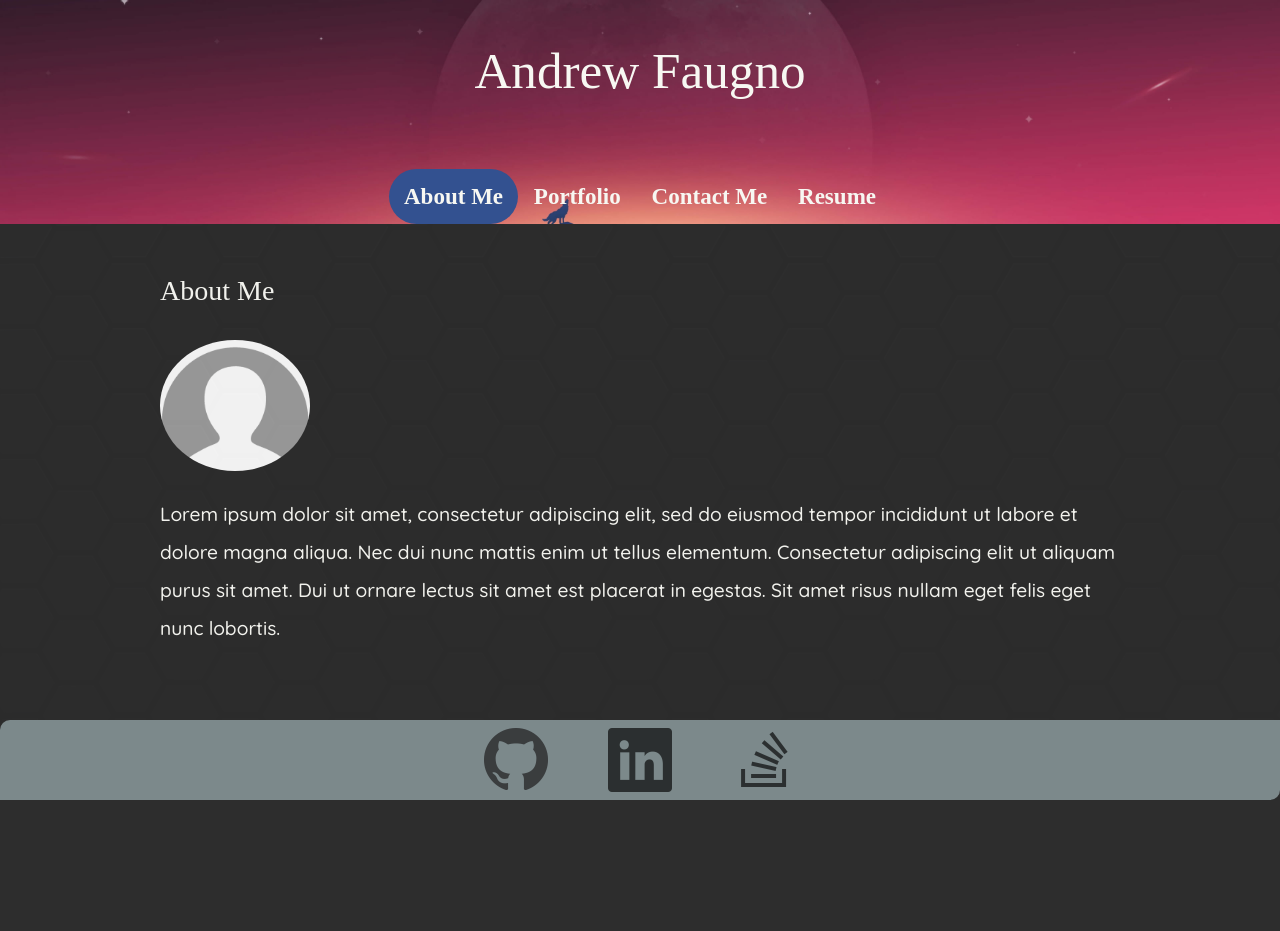
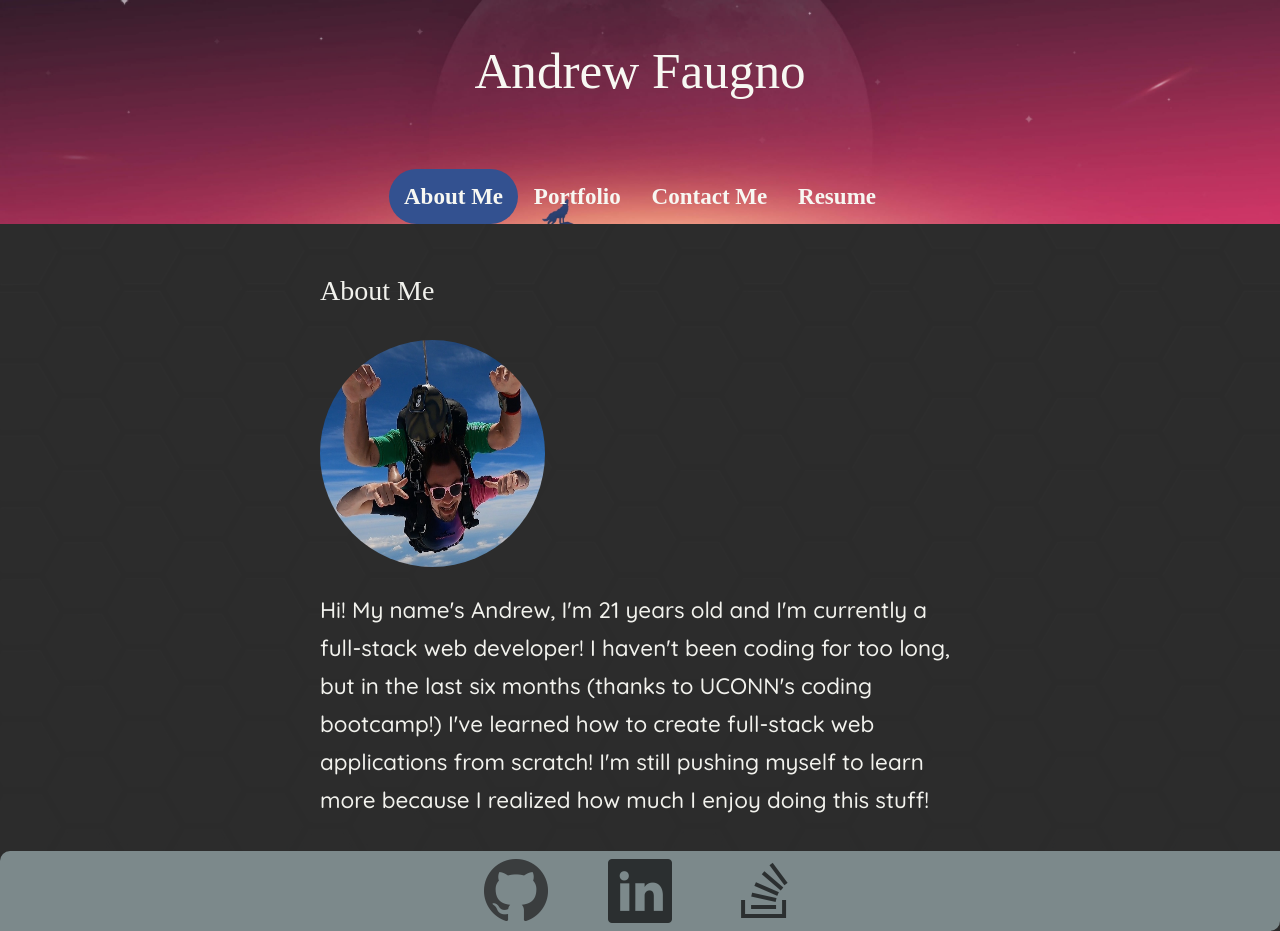
Before and after one commit to AndrewFaugno/react-portfolio, a React (Create React App) app: page / in a window 1280 px wide. Before the commit the page ends 800 px from the top, so only its background shows below. Built offline with nearby package versions, Linux system fonts and the light colour scheme; a web font is replaced by a local one.

Commit message:
added img to about section and adjusted some margins

```diff
--- a/public/index.html
+++ b/public/index.html
@@ -2,7 +2,7 @@
 <html lang="en">
   <head>
     <meta charset="utf-8" />
-    <link rel="icon" href="%PUBLIC_URL%/favicon.ico" />
+    <link rel="icon" href="./moon-favicon.png" />
     <meta name="viewport" content="width=device-width, initial-scale=1" />
     <meta name="theme-color" content="#000000" />
     <meta
--- a/src/App.js
+++ b/src/App.js
@@ -27,7 +27,7 @@ function App() {
             <div>
                 <Header currentPage={currentPage} setCurrentPage={setCurrentPage} />
             </div>
-            <div className="pb-5">
+            <div className="pb-5 mb-5">
                 {renderPage()}
             </div>
             <Footer />
--- a/src/components/About/index.js
+++ b/src/components/About/index.js
@@ -1,19 +1,19 @@
 function About() {
     return (
-        <div className="m-auto w-75 margin-top">
+        <div className="m-auto w-50 aboutme-container">
             <h3 className='dynapuff'>About Me</h3>
             <img
             className='py-4 about-me-img rounded-circle w-25'
-            src={require('../../assets/images/image-placeholder.png')}
+            src={require('../../assets/images/IMG_4188.JPG')}
             alt="stock profile placeholder"
             />
             <p className='aboutme-text quicksand'>
-                Lorem ipsum dolor sit amet, consectetur adipiscing elit,
-                sed do eiusmod tempor incididunt ut labore et dolore magna aliqua.
-                Nec dui nunc mattis
-                enim ut tellus elementum. Consectetur adipiscing elit ut aliquam purus sit amet.
-                Dui ut ornare lectus sit amet est placerat in egestas. Sit amet
-                risus nullam eget felis eget nunc lobortis.
+                Hi! My name's Andrew, I'm 21 years old and I'm currently a full-stack web developer!
+                I haven't been coding for too long, but in the last six
+                months (thanks to UCONN's coding bootcamp!) I've
+                learned how to create full-stack web applications from scratch!
+                I'm still pushing myself to learn more because I realized how
+                much I enjoy doing this stuff!
             </p>
         </div>
     );
--- a/src/index.css
+++ b/src/index.css
@@ -124,16 +124,17 @@ footer {
     background-color: #335190;
 }
 
-.margin-top {
+.aboutme-container {
     margin-top: 50px !important;
 }
 
 .about-me-img {
-    width: 150px !important;
+    width: 225px !important;
+    height: 275px;
 }
 
 .aboutme-text {
-    font-size: 1.2rem;
+    font-size: 1.4rem;
     line-height: 38px;
 }
 
@@ -227,6 +228,11 @@ footer {
         font-size: 2.5vw;
     }
 
+    .aboutme-container {
+        width: 75% !important;
+        text-align: center;
+    }
+
     .navbar-container {
         justify-content: space-around !important;
     }
@@ -238,6 +244,7 @@ footer {
 
     .about-me-img {
         width: 100px !important;
+        height: 150px;
     }
 }
 
@@ -273,10 +280,6 @@ footer {
         left: 5px;
     }
 
-    .about-me-img {
-        width: 80px !important;
-    }
-
     .aboutme-text {
         font-size: 1rem;
         line-height: 45px;
```
Also changed, not shown: public/moon-favicon.png (added), src/assets/images/IMG_4188.JPG (added).
